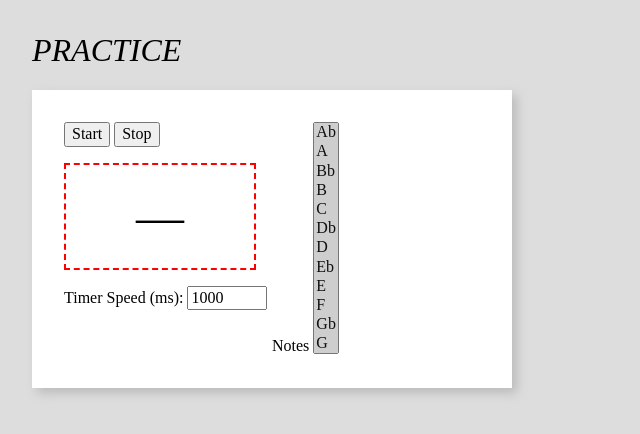
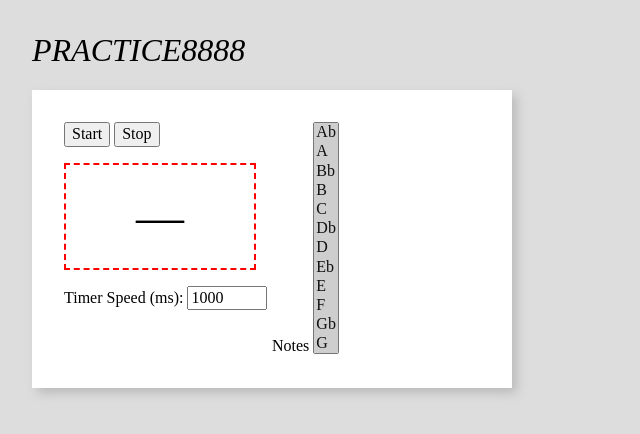
Before and after one commit to lwdevdev/piano, a website built with Vite: page index.html in a window 1280 px wide. Shown: the whole page, without its empty margins (0-640 px from the left). Built offline with nearby package versions, Linux system fonts and the light colour scheme.

Commit message:
changed title

```diff
--- a/index.html
+++ b/index.html
@@ -9,7 +9,7 @@
     <title>Practice</title>
   </head>
   <body>
-    <h1>Practice</h1>
+    <h1>Practice8888</h1>
     <main>
       <div>
         <button id="btn--start">Start</button>
```
